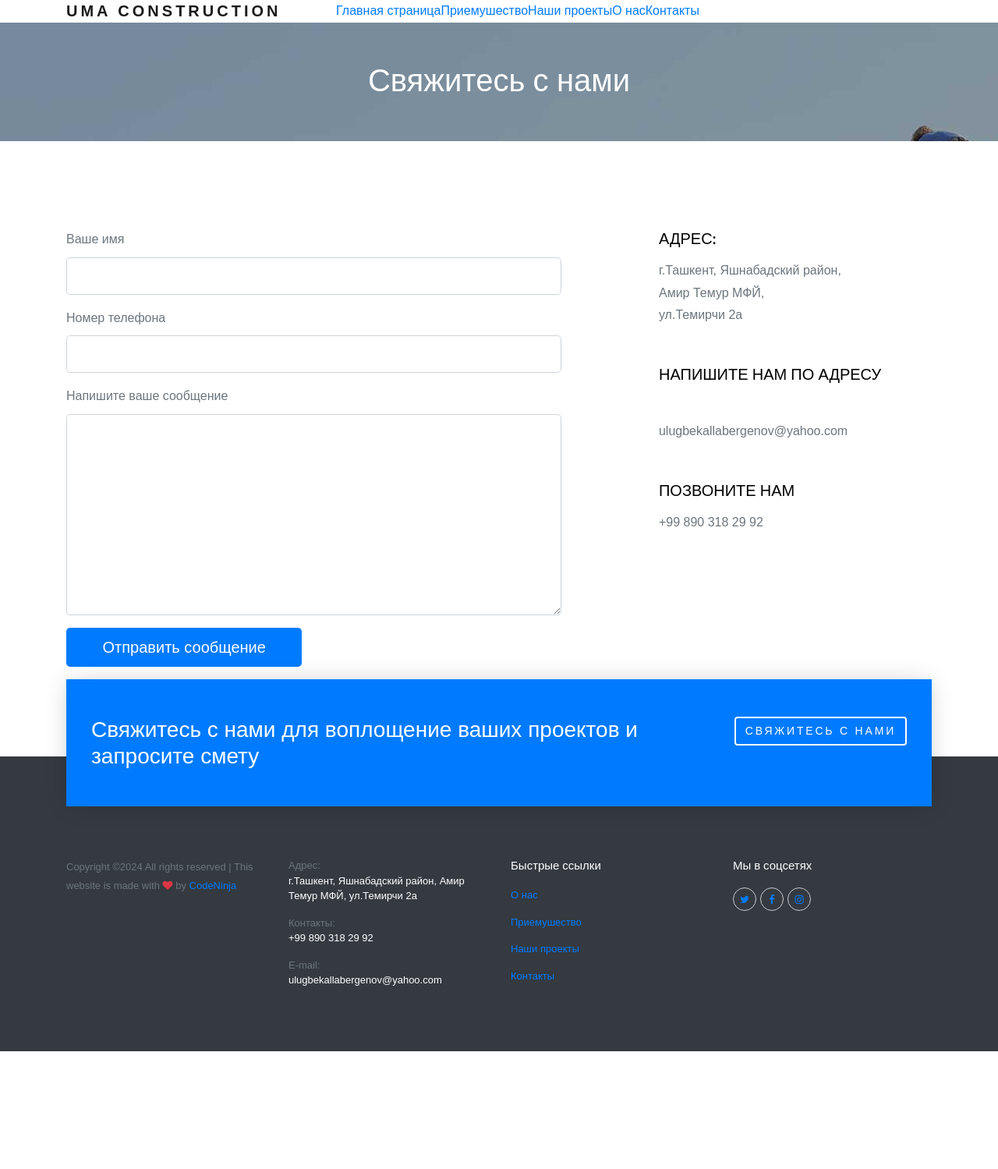
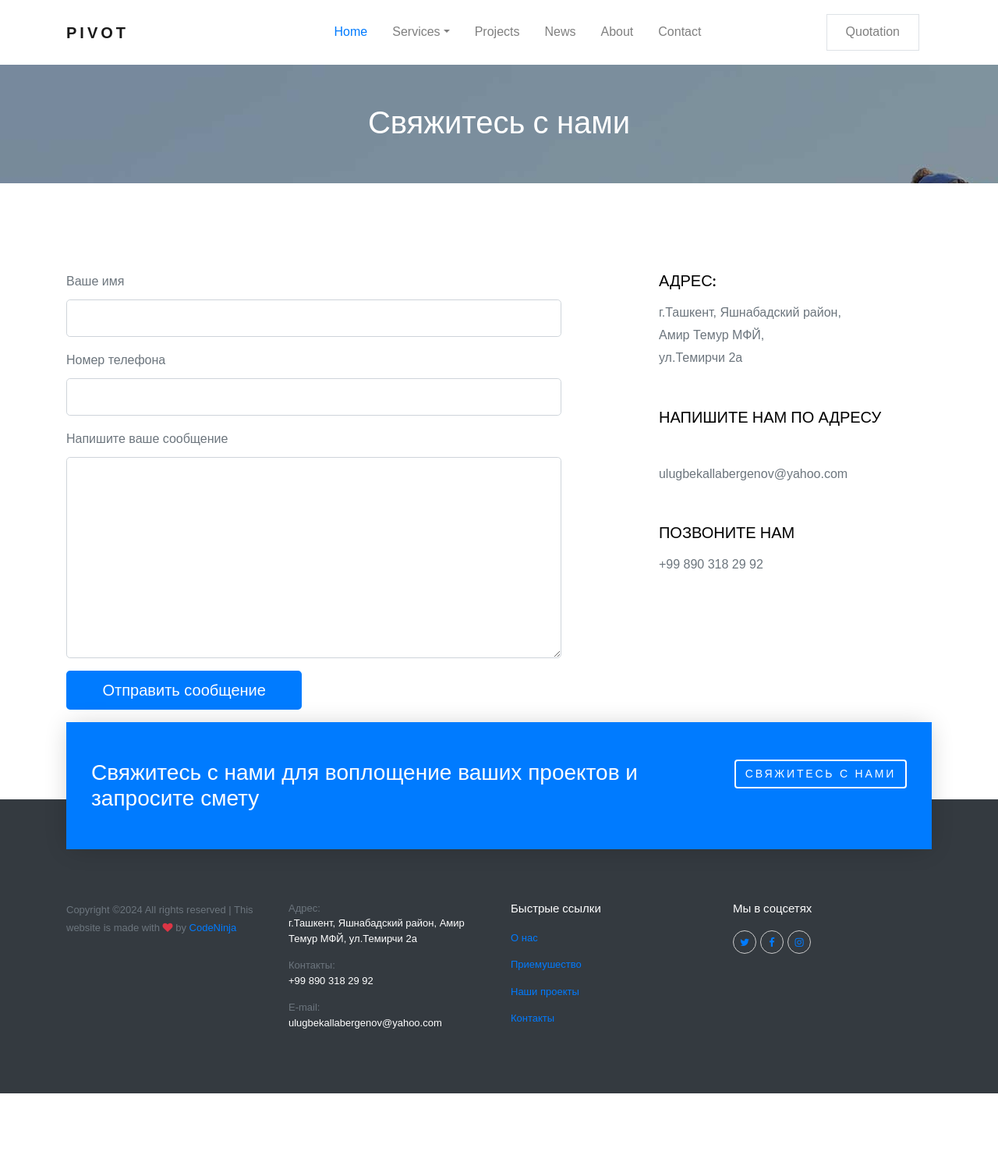
Before and after one commit to GulmiraApril/UMA-constuction, a Django app: page /contact/ in a window 1280 px wide. Shown: the top 1499 px of the page at 78% size. Before the commit the page ends 1348 px from the top, so only its background shows below. Run offline with Django 5.2, Linux system fonts and the light colour scheme; some libraries are stand-ins or nearby versions; some web fonts are replaced.

Commit message:
baseda oddiy index.html qoyildi active page togillash uchun

```diff
--- a/templates/contact.html
+++ b/templates/contact.html
@@ -21,10 +21,6 @@
                     <form action="#" method="post">
                         {% csrf_token %}
                         <div class="row">
-                            {#<div class="col-md-6 form-group">#}
-                            {#<label for="fname">First Name</label>#}
-                            {#<input type="text" class="form-control form-control-lg" id="fname">#}
-                            {#</div>#}
                             <div class="col-md-12 form-group">
                                 <label for="lname">Ваше имя</label>
                                 <input type="text" class="form-control form-control-lg" name="name" id="lname">
--- a/templates/layouts/base.html
+++ b/templates/layouts/base.html
@@ -79,63 +79,81 @@
 
 <header role="banner">
     <nav class="navbar navbar-expand-lg navbar-light bg-light">
-
         <div class="container">
-            <a class="navbar-brand position-absolute" href="/">UMA construction</a>
+            <a class="navbar-brand position-absolute" href="index.html">Pivot</a>
             <button class="navbar-toggler" type="button" data-toggle="collapse" data-target="#navbarsExample05"
                     aria-controls="navbarsExample05" aria-expanded="false" aria-label="Toggle navigation">
                 <span class="navbar-toggler-icon"></span>
             </button>
             <div class="collapse navbar-collapse position-relative" id="navbarsExample05">
                 <ul class="navbar-nav mx-auto pl-lg-5 pl-0 d-flex align-items-center">
-
-                    <li class="nav-item {{ home }}">
-                        <a href="/">Главная страница</a>
+                    <li class="nav-item">
+                        <a class="nav-link active" href="index.html">Home</a>
                     </li>
-
-                    <li class="nav-item {{ service }}">
-                        <a href="/services" id="dropdown04">Приемушество</a>
+                    <li class="nav-item dropdown">
+                        <a class="nav-link dropdown-toggle" href="services.html" id="dropdown04" data-toggle="dropdown"
+                           aria-haspopup="true" aria-expanded="false">Services</a>
+                        <div class="dropdown-menu" aria-labelledby="dropdown04">
+                            <a class="dropdown-item" href="services.html">Pre-Construction</a>
+                            <a class="dropdown-item" href="services.html">General Construction</a>
+                            <a class="dropdown-item" href="services.html">House Renovation</a>
+                            <a class="dropdown-item" href="services.html">Plumbing</a>
+                        </div>
                     </li>
-
-                    <li class="nav-item {{ project }}">
-                        <a href="/projects">Наши проекты</a>
+                    <li class="nav-item">
+                        <a class="nav-link" href="works.html">Projects</a>
                     </li>
-
-                    <li class="nav-item {{ about }}">
-                        <a href="/about">О нас</a>
+                    <li class="nav-item">
+                        <a class="nav-link" href="news.html">News</a>
                     </li>
-                    <li class="nav-item {{ contact }}">
-                        <a href="/contact">Контакты</a>
+                    <li class="nav-item">
+                        <a class="nav-link" href="about.html">About</a>
                     </li>
-
+                    <li class="nav-item">
+                        <a class="nav-link" href="contact.html">Contact</a>
+                    </li>
+                    <li class="nav-item cta-btn2">
+                        <a class="nav-link" href="get-quote.html">
+                            <span class="d-inline-block px-4 py-2 border">Quotation</span>
+                        </a>
+                    </li>
                 </ul>
             </div>
         </div>
     </nav>
 </header>
+{#<header role="banner">#}
+{#    <nav class="navbar navbar-expand-lg navbar-light bg-light">#}
+{#        <div class="container">#}
+{#            <a class="navbar-brand position-absolute" href="/">UMA construction</a>#}
+{#            <button class="navbar-toggler" type="button" data-toggle="collapse" data-target="#navbarsExample05"#}
+{#                    aria-controls="navbarsExample05" aria-expanded="false" aria-label="Toggle navigation">#}
+{#                <span class="navbar-toggler-icon"></span>#}
+{#            </button>#}
+{#            <div class="collapse navbar-collapse position-relative" id="navbarsExample05">#}
+{#                <ul class="navbar-nav mx-auto pl-lg-5 pl-0 d-flex align-items-center">#}
+{#                    <li class="nav-item {{ home }}">#}
+{#                        <a class="nav-link" href="/">Главная страница</a>#}
+{#                    </li>#}
+{#                    <li class="nav-item {{ service }}">#}
+{#                        <a href="/services" id="dropdown04">Приемушество</a>#}
+{#                    </li>#}
+{#                    <li class="nav-item {{ project }}">#}
+{#                        <a href="/projects">Наши проекты</a>#}
+{#                    </li>#}
+{#                    <li class="nav-item {{ about }}">#}
+{#                        <a href="/about">О нас</a>#}
+{#                    </li>#}
+{#                    <li class="nav-item {{ contact }}">#}
+{#                        <a href="/contact">Контакты</a>#}
+{#                    </li>#}
+{#                </ul>#}
+{#            </div>#}
+{#        </div>#}
+{#    </nav>#}
+{#</header>#}
 
-{#<section class="home-slider owl-carousel">#}
-{#<div class="slider-item" style="background-image: url('{% static "img/slider-2.jpg" %}');">#}
-{#<div class="container">#}
-{#<div class="row slider-text align-items-center justify-content-center text-center">#}
-{#<div class="col-md-7 col-sm-12 element-animate">#}
-{#<h1 class="mb-4"> Железобетонное качество !</h1>#}
-{#<p class="mb-0"><a href="/contact" target="_blank" class="btn btn-primary">Cвязаться с нами</a></p>#}
-{#</div>#}
-{#</div>#}
-{#</div>#}
-{#</div>#}
-{#<div class="slider-item" style="background-image: url('{% static "img/slider-1.jpg" %}');">#}
-{#<div class="container">#}
-{#<div class="row slider-text align-items-center justify-content-center text-center">#}
-{#<div class="col-md-8 col-sm-12 element-animate">#}
-{#<h1 class="mb-4">Мы лидеры в строительных работах</h1>#}
-{#<p class="mb-0"><a href="/contact" target="_blank" class="btn btn-primary">Cвязаться с нами</a></p>#}
-{#</div>#}
-{#</div>#}
-{#</div>#}
-{#</div>#}
-{#</section>#}
+
 
 
 
```
Also changed, not shown: app/views.py (+28 -0 lines).
